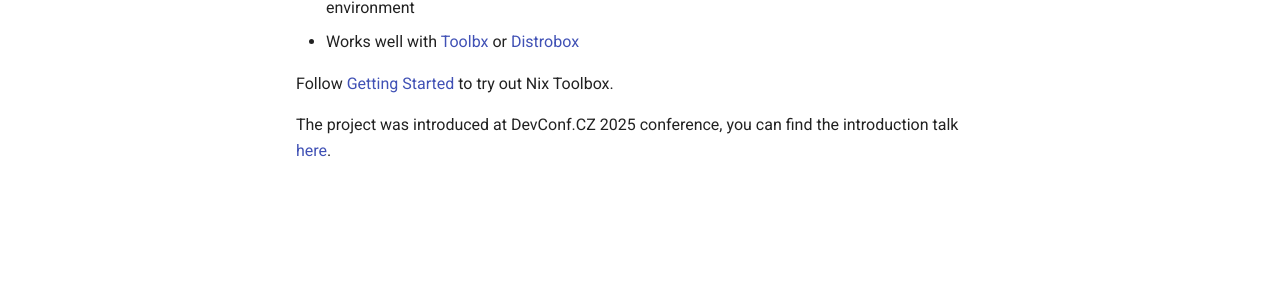
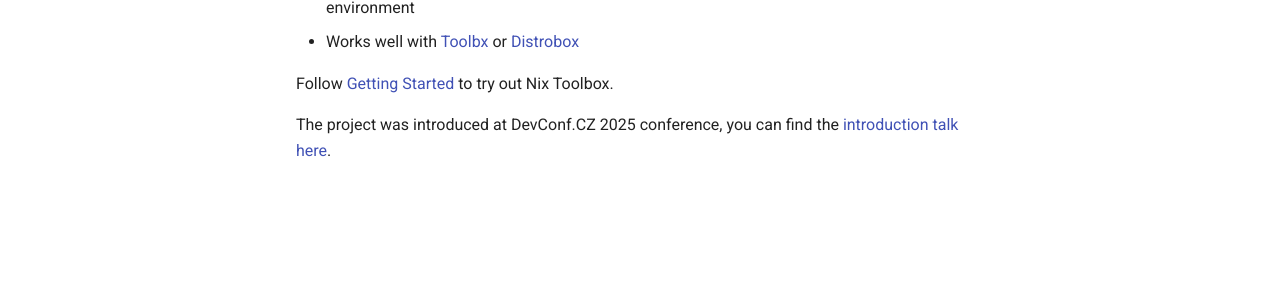
Before and after one commit to thrix/nix-toolbox, an MkDocs documentation site: the page built from docs/index.md, in a window 1280 px wide. Shown: the part 445-753 px from the top of the page. Built offline with MkDocs 1.6.1 and Material for MkDocs 9.7.7, drawn with Linux system fonts in a browser that asks for light colours; comment, search, counter and statistics services are not loaded.

```diff
--- a/docs/index.md
+++ b/docs/index.md
@@ -10,4 +10,4 @@ This project builds on top of [Fedora Toolbox](https://docs.fedoraproject.org/en
 
 Follow [Getting Started](https://thrix.github.io/nix-toolbox/getting-started) to try out Nix Toolbox.
 
-The project was introduced at DevConf.CZ 2025 conference, you can find the introduction talk [here](https://pretalx.devconf.info/devconf-cz-2025/talk/G9JURJ/).
+The project was introduced at DevConf.CZ 2025 conference, you can find the [introduction talk here](https://pretalx.devconf.info/devconf-cz-2025/talk/G9JURJ/).
```
